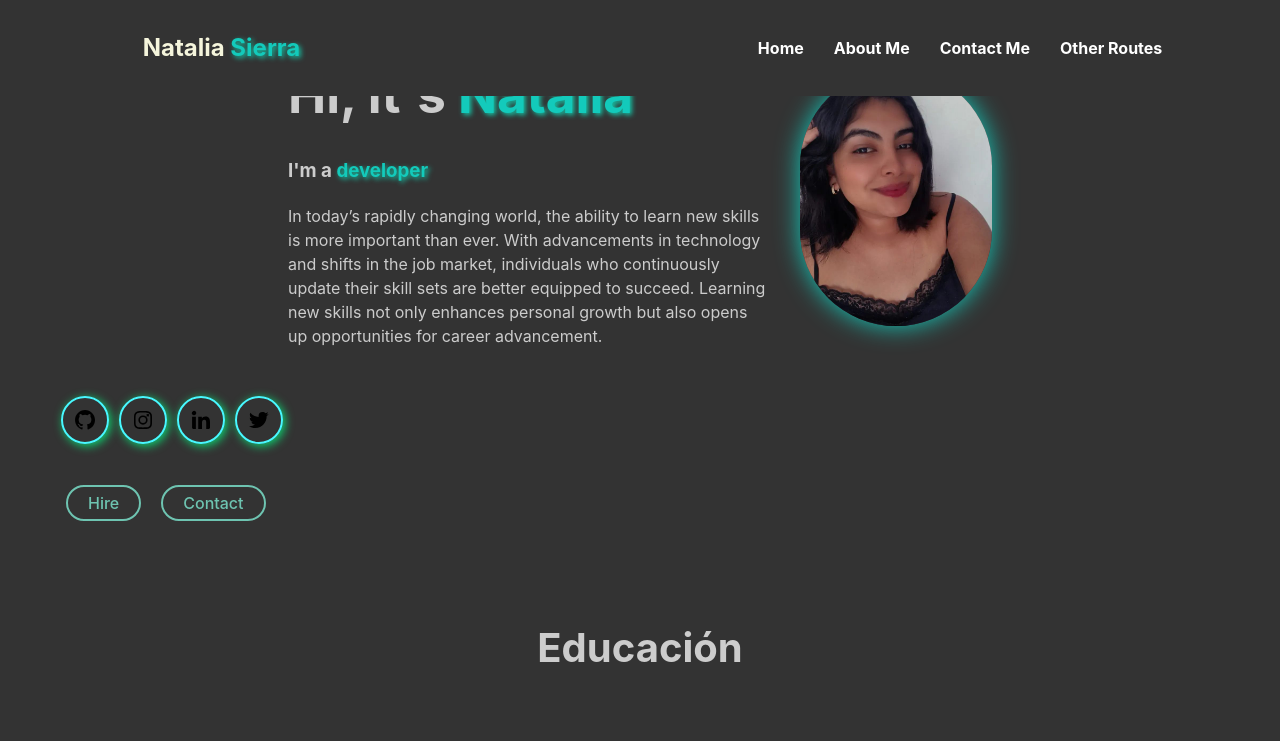
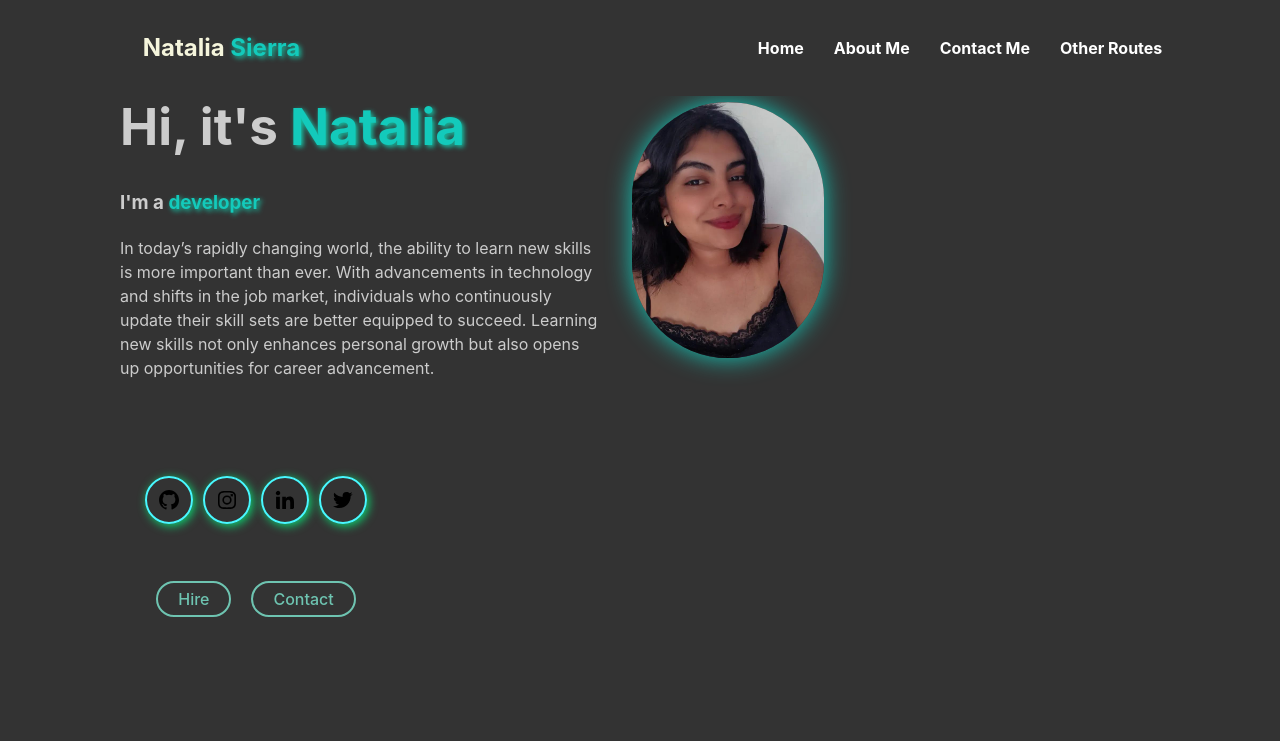
Before and after one commit to ns9489/portfolio-react-natalia, a React (Vite) app: page / in a window 1280 px wide. Shown: the top 741 px of the page. Built offline with nearby package versions, Linux system fonts and the light colour scheme.

Commit message:
Se añadieron estilos en el archivo AboutMe en la carpeta de Layout

```diff
--- a/src/components/Layouts/AboutMe/AboutMe.css
+++ b/src/components/Layouts/AboutMe/AboutMe.css
@@ -1,8 +1,31 @@
-body{
-    background-color:  #333;
+body {
+    background-color: #333;
     color: #ccc;
     padding: 1rem;
     display: flex;
     justify-content: center;
     align-items: center;
+    margin: 0;
 }
+
+.About-container {
+    padding: 2rem;
+    display: flex;
+    flex-direction: column;
+    align-items: center;
+    justify-content: center;
+    width: 100%;
+    max-width: 800px; /* límite de ancho para un mejor control de diseño */
+}
+
+.Social-container {
+    display: flex;
+    flex-direction: column; /* Mantener en columna */
+    align-items: center;
+    justify-content: center;
+    gap: 1rem;
+    position: relative; /* Cambia a fixed si quieres que sea completamente fijo */
+    width: 100%;
+    max-width: 400px;
+    padding: 1rem;
+}
--- a/src/components/Layouts/AboutMe/AboutMe.jsx
+++ b/src/components/Layouts/AboutMe/AboutMe.jsx
@@ -6,10 +6,15 @@ import ContactButton from '../../IU/ContactButton/ContactButton';
 
 export const AboutMe = () => {
   return (
-    <div>
+    <>
+     <div className='About-container'>
       <ProfileSection />
+      </div>
+      <div className='Social-container'>
       <SocialIcon />
       <ContactButton />
     </div>
+    </>
+
   );
 };
```
